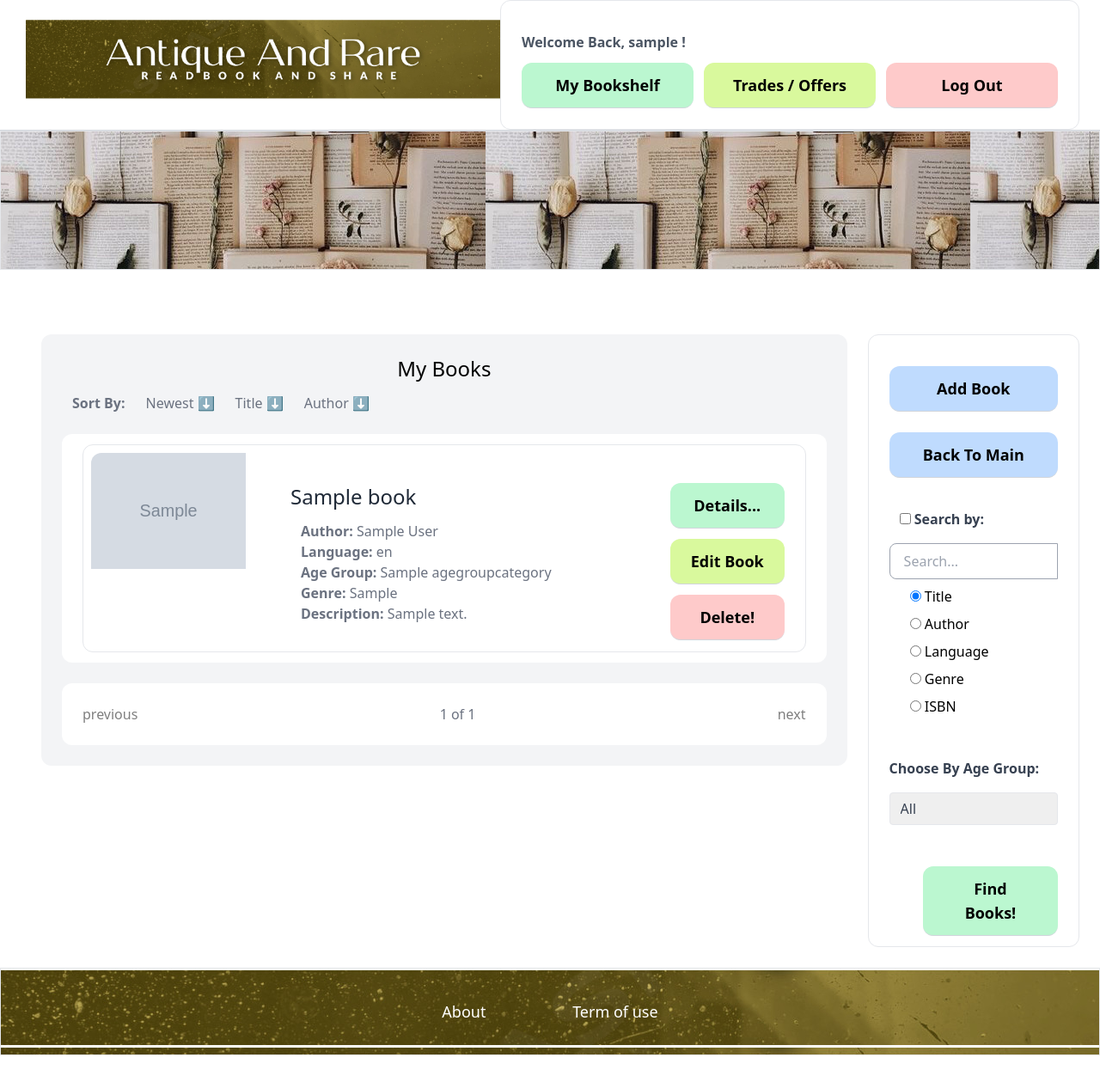
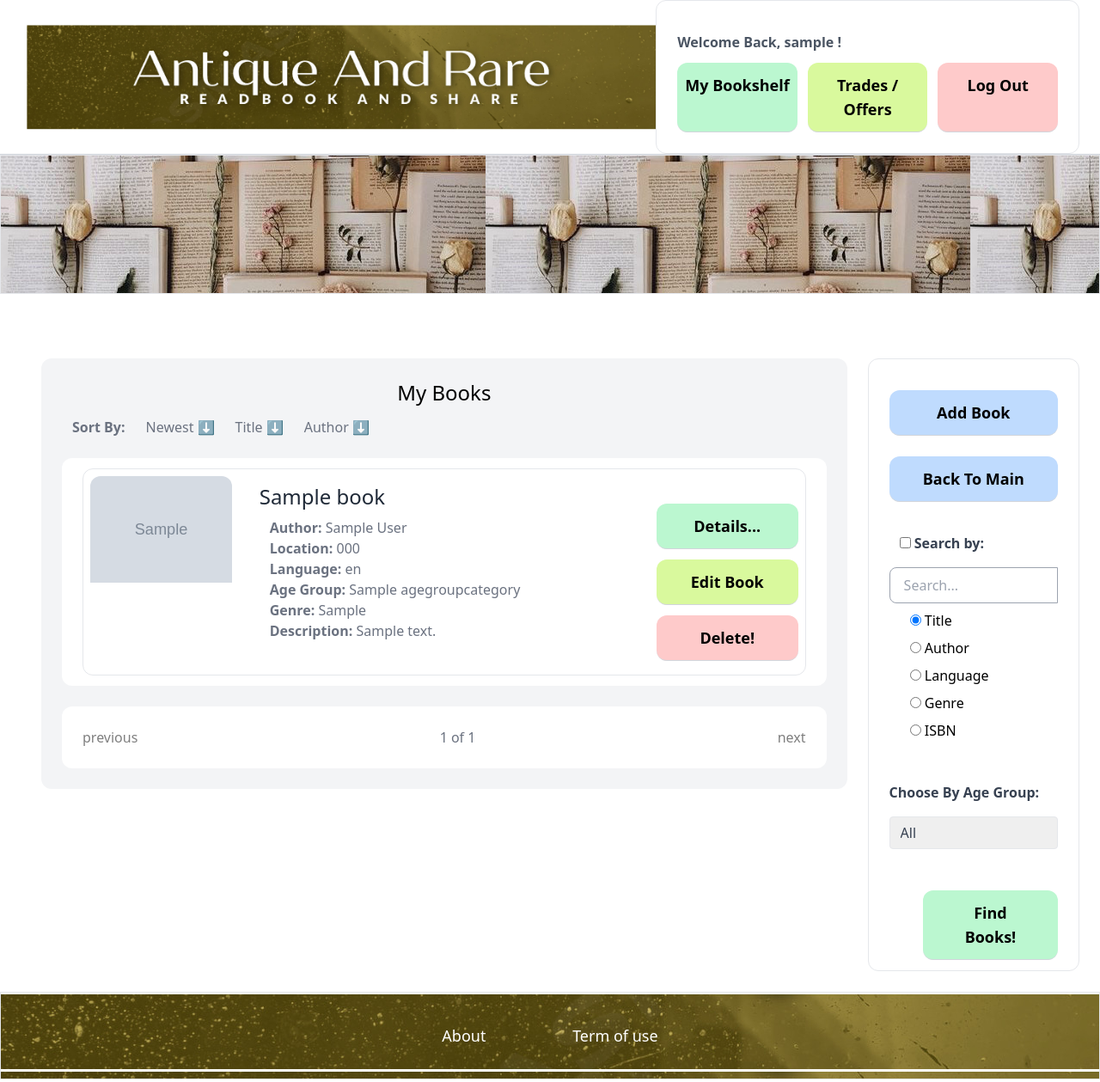
Before and after one commit to CatherineBandarchuk/AntiqueAndRare, a Django app: page /bookshelf/ in a window 1280 px wide. Shown: the whole page at 86% size. Before the commit the page ends 1228 px from the top, so only its background shows below. Run offline with Django 4.2, Linux system fonts and the light colour scheme; a user stored in the database is signed in; tables that the repository leaves empty hold one stand-in row (values such as "Sample post"); grey boxes marked "Sample" are stand-in pictures; some libraries are stand-ins or nearby versions.

Commit message:
fixed styles bugs.

```diff
--- a/book/views.py
+++ b/book/views.py
@@ -20,9 +20,9 @@ def new(request):
             book.owner_user_id = request.user
             book.author = book.author.capitalize()
             book.title = book.title.capitalize()
-
+            book.language = book.language.capitalize()
+            book.genre = book.genre.capitalize()
             book.save()
-
             return redirect('book:detail', pk=book.id)
     else:
         form = NewBookForm()
--- a/bookshelf/templates/bookshelf/index.html
+++ b/bookshelf/templates/bookshelf/index.html
@@ -15,35 +15,34 @@
                     <a href="?sort=author" id="author_sort" data-sort="author">Author ⬇️</a>
                 </div>
 
-                <div class="mt-6 px-6 py-3 bg-white rounded-xl gap-3">
+
+                <div class="mt-6 px-6 py-3 bg-white rounded-xl">
                     {% for book in page_obj %}
-                    <div class="rounded-xl border border-gray-200 p-2">
-                        <table>
-                            <tr>
-                                <td style="float: left;">
+                        <div class="rounded-xl border border-gray-200 p-2 flex justify-between">
+                            <div style="float: left; width:20%">
                                 {% if book.image %}
-                                        <a href="{% url 'book:detail' book.id %}"><img src="{{ book.image.url }}" width="230" height="300" class="rounded-t-xl" style="padding-right: 50px;"></a>
+                                    <a href="{% url 'book:detail' book.id %}"><img src="{{ book.image.url }}" width="230" height="300" class="rounded-t-xl"></a>
                                 {% else %}
-                                        <a href="{% url 'book:detail' book.id %}">
-                                            <img src="{% static 'main/images/default_image_book.jpg' %}" width="230" height="300" class="rounded-t-xl" style="padding-right: 50px;">
-                                        </a>
+                                    <a href="{% url 'book:detail' book.id %}"><img src="{% static 'main/images/default_image_book.jpg' %}" width="230" height="300" class="rounded-t-xl"></a>
                                 {% endif %}
-                                </td>
-                                <td class="py-6">
-                                    <h2 class="text-gray-800 text-2xl py-3">{{ book.title }}</h2>
+                            </div>
+
+                            <div class="px-8" style="float: left; width:60%">
+                                <h2 class="text-gray-800 text-2xl py-2">{{ book.title }}</h2>
                                 <h3 class="text-gray-500 px-3"><strong>Author: </strong>{{ book.author }}</h3>
+                                <h3 class="text-gray-500 px-3"><strong>Location: </strong>{{ book.owner_user_id.zipcode }}</h3>
                                 <h3 class="text-gray-500 px-3"><strong>Language: </strong>{{ book.language }}</h3>
                                 <h3 class="text-gray-500 px-3"><strong>Age Group: </strong>{{ book.age_group }}</h3>
                                 <h3 class="text-gray-500 px-3"><strong>Genre: </strong>{{ book.genre }}</h3>
-                                    <h3 class="text-gray-500 px-3"><strong>Description: </strong>{{ book.description }}</h3>
-                                </td>
-                                <tb class="gap-3 mt-3 px-4 py-3 text-center text-lg text-grey-400 font-semibold" style="float: right; width: 20%">
-                                    <div><a href="{% url 'book:detail' book.id %}" class="mt-3 gap-3 px-4 py-3 text-lg font-semibold bg-green-200 text-grey-400 rounded-xl border-b border-gray-300 hover:bg-gray-500 hover:text-white" style="float: right; width: 100%">Details...</a></div>
+                                <div class="text-gray-500 px-3"><h3><strong>Description: </strong>{{ book.description }}</h3></div>
+
+                            </div>
+
+                            <div class="gap-3 mt-3 py-2 text-center text-lg text-grey-400 font-semibold" style="float: right; width: 20%">
+                                <div><a href="{% url 'book:detail' book.id %}" class="mt-3 gap-3 px-4 py-3 text-lg font-semibold bg-green-200 text-grey-400 rounded-xl border-b border-gray-300 hover:bg-gray-500 hover:text-white" style="float: right; width:100%">Details...</a></div>
                                 <div><a href="{% url 'book:edit' book.id %}" class="mt-3 gap-3 px-4 py-3 text-lg font-semibold bg-lime-200 text-grey-400 rounded-xl border-b border-gray-300 hover:bg-gray-500 hover:text-white" style="float: right; width:100%">Edit Book</a></div>
                                 <div><a href="{% url 'book:delete' book.id %}" class="mt-3 gap-3 px-4 py-3 text-lg font-semibold bg-red-200 text-grey-400 rounded-xl border-b border-gray-300 hover:bg-gray-500 hover:text-white" style="float: right; width:100%">Delete!</a></div>
-                                </tb>
-                            </tr>
-                        </table>
+                            </div>
                         </div>
                     {% endfor %}
                 </div>
@@ -73,7 +72,6 @@
             <div class="mt-6 px-4 py-3 text-lg font-semibold text-center bg-blue-200 text-grey-400 rounded-xl border-b border-gray-300 hover:bg-gray-500 hover:text-white"><a href="/">Back To Main</a></div>
 
                 <form method="GET" >
-
                     <div class = "py-6">
                         <p class="mt-3 block text-gray-700 font-bold mb-2 px-3"><input type="checkbox" name="category_search" id="category_search" value="False"> Search by: </p>
                         <input type="text" name="q" class=" mt-2 rounded-l-lg py-2 px-4 border border-gray-400" style="width: 100%" placeholder="Search...">
--- a/main/templates/main/base.html
+++ b/main/templates/main/base.html
@@ -11,21 +11,21 @@
 
     <body>
         <nav class="px-6 flex justify-between item-center border-b border-gray-300">
-            <a href="/" class="mt-1 text-xl font-semibold "><img src="{% static 'main/images/logo.jpg'%}" width="700" height="100" class="rounded-t-xl" style="padding-left: 1%;"></a>
-            <div class="class= px-6 py-6 bg-white rounded-xl gap-3 border border-gray-200">
+            <a href="/" class="mt-1 text-xl font-semibold" style="float: left; width: 60%;"><img src="{% static 'main/images/logo.jpg'%}" width="100%" class="rounded-t-xl" style="padding-left: 1%;"></a>
+            <div class="class= px-6 py-6 bg-white rounded-xl gap-3 border border-gray-200" style="float: right; width: 40%;">
                 {% if request.user.is_authenticated%}
                     <h3 class="py-3 font-semibold text-gray-600">Welcome Back, {{user.username}} !</h3>
                     <div class="flex justify-between gap-3 text-center">
-                        <div class=" px-4 py-3 text-lg font-semibold bg-green-200 text-grey-400 rounded-xl border-b border-gray-300 hover:bg-gray-500 hover:text-white" style="width:200px">
+                        <div class=" px-1 py-3 text-lg font-semibold bg-green-200 text-grey-400 rounded-xl border-b border-gray-300 hover:bg-gray-500 hover:text-white" style="float: right; width: 32%;">
                             <a href="{% url 'bookshelf:index' %}" >My Bookshelf</a></div>
-                        <div class="px-6 py-3 text-lg font-semibold bg-lime-200 text-grey-400 rounded-xl border-b border-gray-300 hover:bg-gray-500 hover:text-white" style="width:200px">
+                        <div class="px-1 py-3 text-lg font-semibold bg-lime-200 text-grey-400 rounded-xl border-b border-gray-300 hover:bg-gray-500 hover:text-white" style="float: right; width: 32%;">
                             <a href="#" >Trades / Offers</a></div>
-                        <div class="px-4 py-3 text-lg font-semibold bg-red-200 text-grey-400 rounded-xl border-b border-gray-300 hover:bg-gray-500 hover:text-white" style="width:200px">
+                        <div class="px-1 py-3 text-lg font-semibold bg-red-200 text-grey-400 rounded-xl border-b border-gray-300 hover:bg-gray-500 hover:text-white" style="float: right; width: 32%;">
                             <a href="{% url 'account:logout' %}" >Log Out</a></div>
                     </div>
                 {% else %}
-                    <h3 class="py-3 font-semibold text-gray-600">Welcome! Please:</h3>
-                    <div class="flex justify-between gap-3 text-center">
+                    <h3 class="py-3 font-semibold text-gray-600" style="float: right;">Welcome! Please:</h3>
+                    <div class="flex justify-between gap-3 text-center" style="float: right;">
                         <div class="px-4 py-3 text-lg font-semibold bg-green-200 text-grey-400 rounded-xl border-b border-gray-300 hover:bg-gray-500 hover:text-white" style="width:150px">
                             <a href="{% url 'account:signup' %}" >Sign Up</a></div>
                         <div class="px-6 py-3 text-lg font-semibold bg-lime-200 text-grey-400 rounded-xl border-b border-gray-300 hover:bg-gray-600 hover:text-white" style="width:150px">
```
Also changed, not shown: main/templates/main/index.html (+17 -17 lines), README.md. Lines whose indentation alone changed are shown as unchanged.
